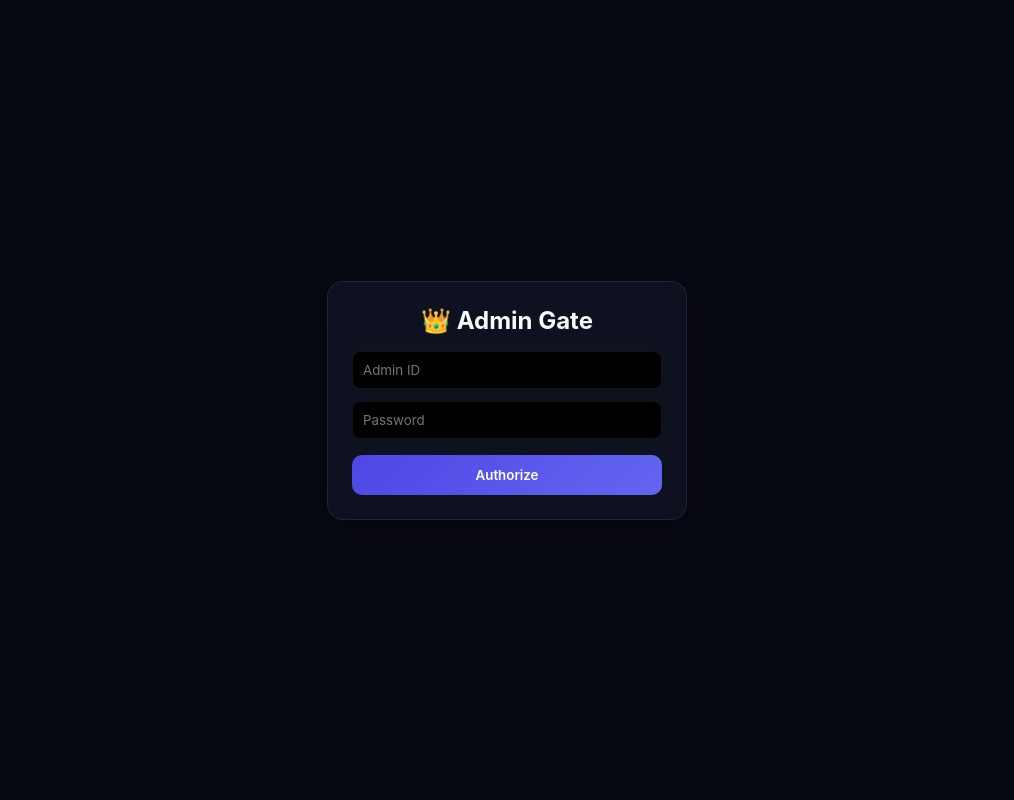
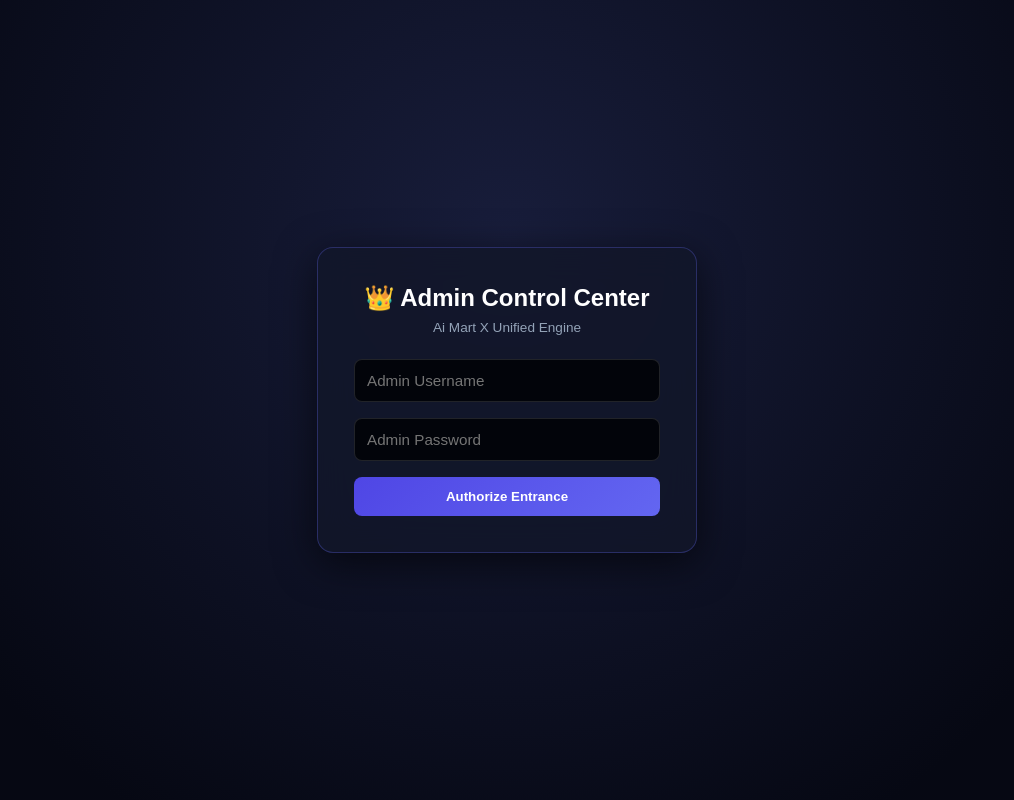
Before and after one commit to someshgamer123/ai-mart-x-web, a Flask app: template templates/admin.html in a window 1280 px wide. Shown: the whole page, without its empty margins (133-1147 px from the left). Run offline with Flask 3, Linux system fonts and the light colour scheme; the template is opened without the code that fills it, so the values that code supplies are empty.

Commit message:
Update admin.html

```diff
--- a/templates/admin.html
+++ b/templates/admin.html
@@ -2,17 +2,56 @@
 <html lang="en">
 <head>
   <meta charset="UTF-8">
-  <title>Admin Authentication | Ai Mart X</title>
-  <link rel="stylesheet" href="{{ url_for('static', filename='css/style.css') }}">
-  <script src="{{ url_for('static', filename='js/security.js') }}"></script>
+  <title>Admin Control Gateway</title>
+  <style>
+    * { margin: 0; padding: 0; box-sizing: border-box; font-family: sans-serif; }
+    body {
+      background: radial-gradient(circle at 50% 30%, #181d3b 0%, #060813 80%);
+      color: #fff;
+      display: flex;
+      justify-content: center;
+      align-items: center;
+      min-height: 100vh;
+    }
+    .box {
+      background: rgba(18, 23, 42, 0.85);
+      backdrop-filter: blur(16px);
+      border: 1px solid rgba(99, 102, 241, 0.3);
+      box-shadow: 0 10px 40px rgba(0,0,0,0.6);
+      border-radius: 16px;
+      padding: 36px;
+      width: 380px;
+    }
+    input {
+      width: 100%;
+      padding: 12px;
+      margin-bottom: 16px;
+      background: #02040a;
+      border: 1px solid rgba(255,255,255,0.12);
+      border-radius: 8px;
+      color: #fff;
+      font-size: 0.95rem;
+    }
+    .btn {
+      width: 100%;
+      padding: 12px;
+      background: linear-gradient(135deg, #4f46e5, #6366f1);
+      border: none;
+      border-radius: 8px;
+      color: #fff;
+      font-weight: 700;
+      cursor: pointer;
+    }
+  </style>
 </head>
-<body style="display: flex; justify-content: center; align-items: center; min-height: 100vh;">
-  <div class="card" style="width: 360px;">
-    <h2 style="margin-bottom: 16px; text-align: center;">👑 Admin Gate</h2>
+<body>
+  <div class="box">
+    <h2 style="text-align: center; margin-bottom: 8px;">👑 Admin Control Center</h2>
+    <p style="text-align: center; color: #94a3b8; font-size: 0.85rem; margin-bottom: 24px;">Ai Mart X Unified Engine</p>
     <form method="POST">
-      <input type="text" name="username" placeholder="Admin ID" required style="width: 100%; padding: 10px; margin-bottom: 12px; background: #000; border: 1px solid var(--border-card); color: #fff; border-radius: 8px;">
-      <input type="password" name="password" placeholder="Password" required style="width: 100%; padding: 10px; margin-bottom: 16px; background: #000; border: 1px solid var(--border-card); color: #fff; border-radius: 8px;">
-      <button class="btn" style="width: 100%;">Authorize</button>
+      <input type="text" name="username" placeholder="Admin Username" required>
+      <input type="password" name="password" placeholder="Admin Password" required>
+      <button class="btn">Authorize Entrance</button>
     </form>
   </div>
 </body>
```
